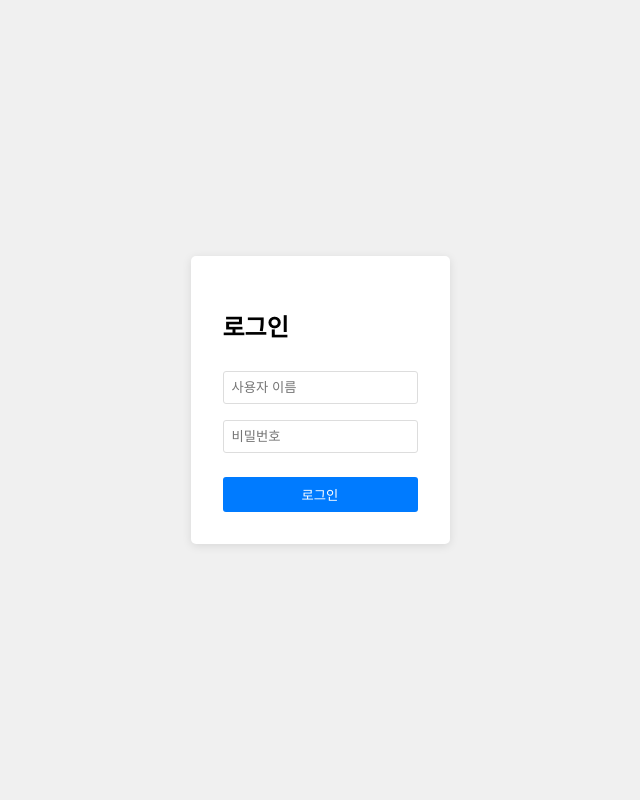
After one commit to Stradivirus/exam, a Django app: template home/templates/login.html in a window 1280 px wide. The commit adds this page. Shown: the whole page, without its empty margins (320-960 px from the left). Run offline with Django 4.2, Linux system fonts and the light colour scheme; the template is opened without the code that fills it, so the values that code supplies are empty.

Commit message:
로그인 추가 및 수정

```diff
--- /dev/null
+++ b/home/templates/login.html
@@ -0,0 +1,55 @@
+<!DOCTYPE html>
+<html lang="ko">
+<head>
+    <meta charset="UTF-8">
+    <meta name="viewport" content="width=device-width, initial-scale=1.0">
+    <title>로그인</title>
+    <style>
+        body {
+            display: flex;
+            justify-content: center;
+            align-items: center;
+            height: 100vh;
+            margin: 0;
+            font-family: Arial, sans-serif;
+            background-color: #f0f0f0;
+        }
+        .login-container {
+            background-color: white;
+            padding: 2rem;
+            border-radius: 5px;
+            box-shadow: 0 2px 10px rgba(0, 0, 0, 0.1);
+        }
+        .login-form {
+            display: flex;
+            flex-direction: column;
+        }
+        .login-form input {
+            margin: 0.5rem 0;
+            padding: 0.5rem;
+            border: 1px solid #ddd;
+            border-radius: 3px;
+        }
+        .login-form button {
+            margin-top: 1rem;
+            padding: 0.5rem;
+            background-color: #007BFF;
+            color: white;
+            border: none;
+            border-radius: 3px;
+            cursor: pointer;
+        }
+    </style>
+</head>
+<body>
+    <div class="login-container">
+        <h2>로그인</h2>
+        <form class="login-form" method="post" action="{% url 'login' %}">
+            {% csrf_token %}
+            <input type="text" name="username" placeholder="사용자 이름" required>
+            <input type="password" name="password" placeholder="비밀번호" required>
+            <button type="submit">로그인</button>
+        </form>
+    </div>
+</body>
+</html>
--- a/home/urls.py
+++ b/home/urls.py
@@ -2,5 +2,6 @@ from django.urls import path
 from . import views
 
 urlpatterns = [
-    path('', views.index, name='index'),
+    path('index', views.index, name='index'),
+    path('', views.login_view, name='login'),
 ]
```
Also changed, not shown: home/templates/index.html (+44 -1 lines), home/views.py (+15 -1 lines).
